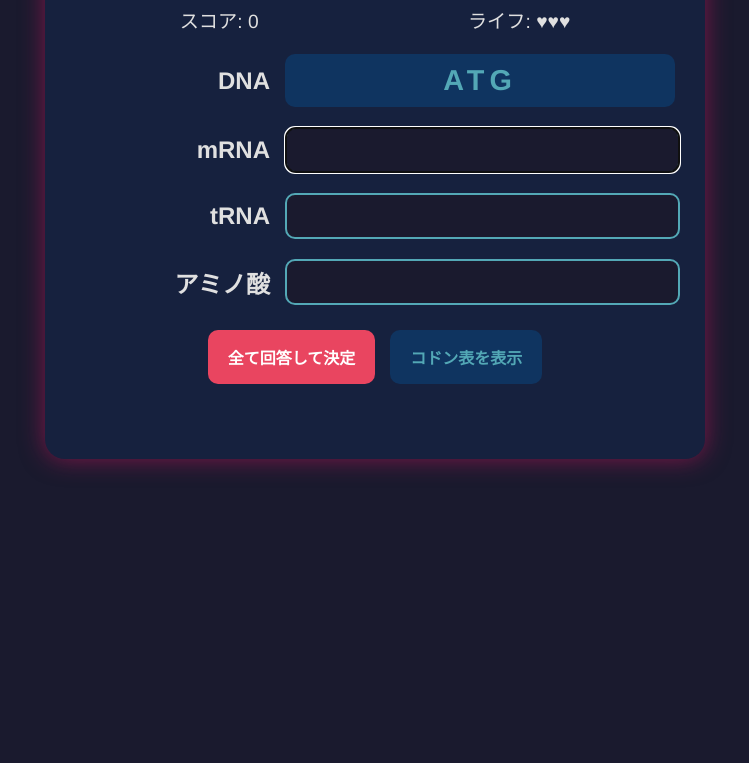
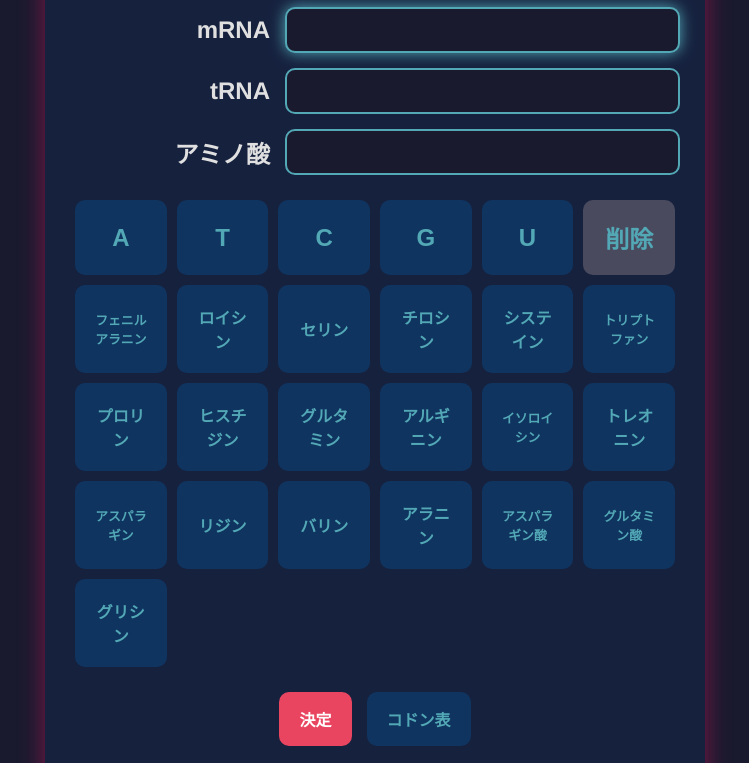
Before and after one commit to 002taku/DNAGAME, a plain HTML site: page index.html in a window 1280 px wide. Shown: the part 246-1009 px from the top of the page, without its empty margins (265-1014 px from the left). Before the commit the page ends 840 px from the top, so only its background shows below. Drawn offline with Linux system fonts and the light colour scheme.

Commit message:
Add files via upload

```diff
--- a/index.html
+++ b/index.html
@@ -7,369 +7,177 @@
     <style>
         /* --- CSS（デザイン） --- */
         :root {
-            --primary-bg: #1a1a2e;
-            --secondary-bg: #16213e;
-            --accent-color: #e94560;
-            --text-color: #e0e0e0;
-            --highlight-color: #53a8b6;
-            --correct-color: #4caf50;
+            --primary-bg: #1a1a2e; --secondary-bg: #16213e; --accent-color: #e94560;
+            --text-color: #e0e0e0; --highlight-color: #53a8b6; --correct-color: #4caf50;
             --wrong-color: #f44336;
         }
-
         body {
-            font-family: 'Helvetica', 'Arial', sans-serif;
-            background-color: var(--primary-bg);
-            color: var(--text-color);
-            display: flex;
-            justify-content: center;
-            align-items: center;
-            min-height: 100vh;
-            margin: 0;
-            padding: 20px 0;
-            text-align: center;
+            font-family: 'Helvetica', 'Arial', sans-serif; background-color: var(--primary-bg);
+            color: var(--text-color); display: flex; justify-content: center; align-items: center;
+            min-height: 100vh; margin: 0; padding: 20px 0; text-align: center;
         }
-
         #game-container {
-            background-color: var(--secondary-bg);
-            padding: 30px;
-            border-radius: 20px;
-            box-shadow: 0 0 25px rgba(227, 20, 100, 0.5);
-            width: 90%;
-            max-width: 600px;
+            background-color: var(--secondary-bg); padding: 30px; border-radius: 20px;
+            box-shadow: 0 0 25px rgba(227, 20, 100, 0.5); width: 90%; max-width: 600px;
         }
-
-        h1 {
-            color: #e2703a;
-            margin-bottom: 20px;
+        h1 { color: #e2703a; margin-bottom: 20px; }
+        #game-info {
+            display: flex; justify-content: space-around; margin-bottom: 20px; font-size: 1.2em;
         }
-
-        #game-info {
-            display: flex;
-            justify-content: space-around;
-            margin-bottom: 20px;
-            font-size: 1.2em;
+        .problem-set {
+            margin: 15px 0; display: grid; grid-template-columns: 1fr 2fr; gap: 15px; align-items: center;
         }
-
-        .problem-set {
-            margin: 20px 0;
-            display: grid;
-            grid-template-columns: 1fr 2fr;
-            gap: 15px;
-            align-items: center;
+        .label { font-size: 1.5em; font-weight: bold; text-align: right; }
+        #dna-display {
+            font-size: 1.8em; font-weight: bold; letter-spacing: 5px; padding: 10px;
+            background-color: #0f3460; border-radius: 10px; color: var(--highlight-color);
         }
-
-        .label {
-            font-size: 1.5em;
-            font-weight: bold;
-            text-align: right;
+        .answer-input {
+            width: 95%; padding: 10px; font-size: 1.2em; text-align: center;
+            border: 2px solid var(--highlight-color); background-color: var(--primary-bg);
+            color: var(--text-color); border-radius: 10px; text-transform: uppercase;
+            transition: box-shadow 0.3s;
         }
-
-        #dna-display {
-            font-size: 1.8em;
-            font-weight: bold;
-            letter-spacing: 5px;
-            padding: 10px;
-            background-color: #0f3460;
-            border-radius: 10px;
-            color: var(--highlight-color);
+        .answer-input.active-input { box-shadow: 0 0 15px var(--highlight-color); }
+        .control-buttons { display: flex; justify-content: center; gap: 15px; margin-top: 25px; flex-wrap: wrap; }
+        .game-button {
+            padding: 15px 20px; font-size: 1em; font-weight: bold; cursor: pointer;
+            border: none; border-radius: 10px; transition: all 0.2s;
         }
-
-        .answer-input {
-            width: 95%;
-            padding: 10px;
-            font-size: 1.2em;
-            text-align: center;
-            border: 2px solid var(--highlight-color);
-            background-color: var(--primary-bg);
-            color: var(--text-color);
-            border-radius: 10px;
-            text-transform: uppercase;
-        }
-
-        .control-buttons {
-            display: flex;
-            justify-content: center;
-            gap: 15px;
-            margin-top: 25px;
-        }
-
-        .game-button {
-            padding: 15px 20px;
-            font-size: 1em;
-            font-weight: bold;
-            cursor: pointer;
-            border: none;
-            border-radius: 10px;
-            transition: background-color 0.3s, transform 0.2s;
-        }
-
-        #submit-button {
-            background-color: var(--accent-color);
-            color: white;
-        }
+        #submit-button { background-color: var(--accent-color); color: white; }
         #submit-button:hover { background-color: #c73049; }
-
-        #toggle-codon-button {
-            background-color: #0f3460;
-            color: var(--highlight-color);
-        }
+        #toggle-codon-button { background-color: #0f3460; color: var(--highlight-color); }
         #toggle-codon-button:hover { background-color: #1a4a8a; }
-
-        #reset-button {
-            background-color: var(--correct-color);
-            color: white;
-            display: none; /* 最初は非表示 */
-        }
+        #reset-button { background-color: var(--correct-color); color: white; display: none; }
         #reset-button:hover { background-color: #388e3c; }
 
+        #input-form { margin-top: 25px; display: grid; grid-template-columns: repeat(auto-fit, minmax(80px, 1fr)); gap: 10px; }
+        .base-button { padding: 20px; font-size: 1.5em; font-weight: bold; background-color: #0f3460; color: var(--highlight-color); }
+        #delete-button { background-color: #4a4a5e; }
 
-        #feedback { margin-top: 20px; font-size: 1.2em; height: 25px; }
+        #feedback { margin-top: 20px; font-size: 1.2em; height: 50px; }
 
-        /* コドン表モーダル */
         #codon-modal {
-            display: none; /* 最初は非表示 */
-            position: fixed;
-            z-index: 1;
-            left: 0; top: 0;
-            width: 100%; height: 100%;
-            overflow: auto;
-            background-color: rgba(0,0,0,0.6);
-            justify-content: center;
-            align-items: center;
+            display: none; position: fixed; z-index: 100; left: 0; top: 0;
+            width: 100%; height: 100%; overflow: auto; background-color: rgba(0,0,0,0.7);
+            align-items: flex-start; justify-content: center; padding-top: 5vh;
         }
         #codon-content {
-            background-color: var(--secondary-bg);
-            padding: 20px;
-            border: 1px solid #888;
-            border-radius: 15px;
-            width: 95%;
-            max-width: 800px;
+            background-color: var(--secondary-bg); padding: 20px; border-radius: 15px;
+            width: 95%; max-width: 800px; max-height: 85vh; overflow-y: auto;
         }
-        #codon-table {
-            width: 100%;
-            border-collapse: collapse;
+        #codon-table { width: 100%; border-collapse: collapse; }
+        #codon-table th, #codon-table td {
+            border: 1px solid var(--highlight-color); padding: 5px;
+            font-size: 0.8em; text-align: center; vertical-align: middle;
         }
-        #codon-table th, #codon-table td {
-            border: 1px solid var(--highlight-color);
-            padding: 5px;
-            font-size: 0.9em;
-        }
-        #codon-table th { background-color: #0f3460; }
+        #codon-table th { background-color: #0f3460; position: sticky; top: -1px; }
     </style>
 </head>
 <body>
-
     <div id="game-container">
         <h1>DNAラッシュ 🧬 セントラルドグマ</h1>
-
-        <div id="game-info">
-            <span id="score">スコア: 0</span>
-            <span id="lives">ライフ: ♥♥♥</span>
+        <div id="game-info"><span id="score">スコア: 0</span><span id="lives">ライフ: ♥♥♥</span></div>
+        <div class="problem-set"><span class="label">DNA</span><span id="dna-display">TAC</span></div>
+        <div class="problem-set"><label for="mrna-input" class="label">mRNA</label><input type="text" id="mrna-input" class="answer-input" readonly></div>
+        <div class="problem-set"><label for="trna-input" class="label">tRNA</label><input type="text" id="trna-input" class="answer-input" readonly></div>
+        <div class="problem-set"><label for="amino-acid-input" class="label">アミノ酸</label><input type="text" id="amino-acid-input" class="answer-input" readonly></div>
+        <div id="input-form">
+            <button class="game-button base-button" data-type="base">A</button>
+            <button class="game-button base-button" data-type="base">T</button>
+            <button class="game-button base-button" data-type="base">C</button>
+            <button class="game-button base-button" data-type="base">G</button>
+            <button class="game-button base-button" data-type="base">U</button>
+            <button id="delete-button" class="game-button base-button">削除</button>
         </div>
-
-        <div class="problem-set">
-            <span class="label">DNA</span>
-            <span id="dna-display">TAC</span>
-        </div>
-        <div class="problem-set">
-            <label for="mrna-input" class="label">mRNA</label>
-            <input type="text" id="mrna-input" class="answer-input" maxlength="3">
-        </div>
-        <div class="problem-set">
-            <label for="trna-input" class="label">tRNA</label>
-            <input type="text" id="trna-input" class="answer-input" maxlength="3">
-        </div>
-        <div class="problem-set">
-            <label for="amino-acid-input" class="label">アミノ酸</label>
-            <input type="text" id="amino-acid-input" class="answer-input">
-        </div>
-
-        <div class="control-buttons">
-            <button id="submit-button" class="game-button">全て回答して決定</button>
-            <button id="toggle-codon-button" class="game-button">コドン表を表示</button>
-            <button id="reset-button" class="game-button">もう一度挑戦！</button>
-        </div>
-
+        <div class="control-buttons"><button id="submit-button" class="game-button">決定</button><button id="toggle-codon-button" class="game-button">コドン表</button><button id="reset-button" class="game-button">もう一度挑戦！</button></div>
         <div id="feedback"></div>
     </div>
-
     <div id="codon-modal">
         <div id="codon-content">
-            <h2>mRNA コドン表</h2>
-            <table id="codon-table"></table>
-            <p style="margin-top: 15px;">（閉じるには表の外側をクリック）</p>
+            <h2>mRNA コドン表</h2><table id="codon-table"></table><p style="margin-top: 15px;">（閉じるには表の外側をクリック）</p>
         </div>
     </div>
 
     <script>
-    /* --- JavaScript（ゲームの動き） --- */
+    // --- JavaScript ---
+    const rules = { dnaToMrna: {'A': 'U', 'T': 'A', 'C': 'G', 'G': 'C'}, mrnaToTrna: {'A': 'U', 'U': 'A', 'C': 'G', 'G': 'C'} };
+    const codonTable = { 'UUU': 'フェニルアラニン', 'UUC': 'フェニルアラニン', 'UUA': 'ロイシン', 'UUG': 'ロイシン', 'UCU': 'セリン', 'UCC': 'セリン', 'UCA': 'セリン', 'UCG': 'セリン', 'UAU': 'チロシン', 'UAC': 'チロシン', 'UAA': '終止', 'UAG': '終止', 'UGU': 'システイン', 'UGC': 'システイン', 'UGA': '終止', 'UGG': 'トリプトファン', 'CUU': 'ロイシン', 'CUC': 'ロイシン', 'CUA': 'ロイシン', 'CUG': 'ロイシン', 'CCU': 'プロリン', 'CCC': 'プロリン', 'CCA': 'プロリン', 'CCG': 'プロリン', 'CAU': 'ヒスチジン', 'CAC': 'ヒスチジン', 'CAA': 'グルタミン', 'CAG': 'グルタミン', 'CGU': 'アルギニン', 'CGC': 'アルギニン', 'CGA': 'アルギニン', 'CGG': 'アルギニン', 'AUU': 'イソロイシン', 'AUC': 'イソロイシン', 'AUA': 'イソロイシン', 'AUG': 'メチオニン(開始)', 'ACU': 'トレオニン', 'ACC': 'トレオニン', 'ACA': 'トレオニン', 'ACG': 'トレオニン', 'AAU': 'アスパラギン', 'AAC': 'アスパラギン', 'AAA': 'リジン', 'AAG': 'リジン', 'AGU': 'セリン', 'AGC': 'セリン', 'AGA': 'アルギニン', 'AGG': 'アルギニン', 'GUU': 'バリン', 'GUC': 'バリン', 'GUA': 'バリン', 'GUG': 'バリン', 'GCU': 'アラニン', 'GCC': 'アラニン', 'GCA': 'アラニン', 'GCG': 'アラニン', 'GAU': 'アスパラギン酸', 'GAC': 'アスパラギン酸', 'GAA': 'グルタミン酸', 'GAG': 'グルタミン酸', 'GGU': 'グリシン', 'GGC': 'グリシン', 'GGA': 'グリシン', 'GGG': 'グリシン' };
+    const aminoAcids = [...new Set(Object.values(codonTable))].filter(acid => acid !== '終止' && acid !== 'メチオニン(開始)');
+    const elements = { score: document.getElementById('score'), lives: document.getElementById('lives'), dnaDisplay: document.getElementById('dna-display'), mrnaInput: document.getElementById('mrna-input'), trnaInput: document.getElementById('trna-input'), aminoAcidInput: document.getElementById('amino-acid-input'), submitButton: document.getElementById('submit-button'), toggleCodonButton: document.getElementById('toggle-codon-button'), resetButton: document.getElementById('reset-button'), feedback: document.getElementById('feedback'), codonModal: document.getElementById('codon-modal'), codonTable: document.getElementById('codon-table'), inputForm: document.getElementById('input-form'), answerInputs: document.querySelectorAll('.answer-input'), deleteButton: document.getElementById('delete-button'), baseButtons: document.querySelectorAll('[data-type="base"]') };
+    let state = { score: 0, lives: 3, currentDna: '', correctAnswers: {}, activeInput: null };
 
-    // --- データ定義 ---
-    const rules = {
-        dnaToMrna: {'A': 'U', 'T': 'A', 'C': 'G', 'G': 'C'},
-        mrnaToTrna: {'A': 'U', 'U': 'A', 'C': 'G', 'G': 'C'}
-    };
-
-    const codonTable = {
-        'UUU': 'フェニルアラニン', 'UUC': 'フェニルアラニン', 'UUA': 'ロイシン', 'UUG': 'ロイシン',
-        'UCU': 'セリン', 'UCC': 'セリン', 'UCA': 'セリン', 'UCG': 'セリン',
-        'UAU': 'チロシン', 'UAC': 'チロシン', 'UAA': '終止', 'UAG': '終止',
-        'UGU': 'システイン', 'UGC': 'システイン', 'UGA': '終止', 'UGG': 'トリプトファン',
-        'CUU': 'ロイシン', 'CUC': 'ロイシン', 'CUA': 'ロイシン', 'CUG': 'ロイシン',
-        'CCU': 'プロリン', 'CCC': 'プロリン', 'CCA': 'プロリン', 'CCG': 'プロリン',
-        'CAU': 'ヒスチジン', 'CAC': 'ヒスチジン', 'CAA': 'グルタミン', 'CAG': 'グルタミン',
-        'CGU': 'アルギニン', 'CGC': 'アルギニン', 'CGA': 'アルギニン', 'CGG': 'アルギニン',
-        'AUU': 'イソロイシン', 'AUC': 'イソロイシン', 'AUA': 'イソロイシン', 'AUG': 'メチオニン(開始)',
-        'ACU': 'トレオニン', 'ACC': 'トレオニン', 'ACA': 'トレオニン', 'ACG': 'トレオニン',
-        'AAU': 'アスパラギン', 'AAC': 'アスパラギン', 'AAA': 'リジン', 'AAG': 'リジン',
-        'AGU': 'セリン', 'AGC': 'セリン', 'AGA': 'アルギニン', 'AGG': 'アルギニン',
-        'GUU': 'バリン', 'GUC': 'バリン', 'GUA': 'バリン', 'GUG': 'バリン',
-        'GCU': 'アラニン', 'GCC': 'アラニン', 'GCA': 'アラニン', 'GCG': 'アラニン',
-        'GAU': 'アスパラギン酸', 'GAC': 'アスパラギン酸', 'GAA': 'グルタミン酸', 'GAG': 'グルタミン酸',
-        'GGU': 'グリシン', 'GGC': 'グリシン', 'GGA': 'グリシン', 'GGG': 'グリシン'
-    };
-
-
-    // --- HTML要素の取得 ---
-    const elements = {
-        score: document.getElementById('score'),
-        lives: document.getElementById('lives'),
-        dnaDisplay: document.getElementById('dna-display'),
-        mrnaInput: document.getElementById('mrna-input'),
-        trnaInput: document.getElementById('trna-input'),
-        aminoAcidInput: document.getElementById('amino-acid-input'),
-        submitButton: document.getElementById('submit-button'),
-        toggleCodonButton: document.getElementById('toggle-codon-button'),
-        resetButton: document.getElementById('reset-button'),
-        feedback: document.getElementById('feedback'),
-        codonModal: document.getElementById('codon-modal'),
-        codonTable: document.getElementById('codon-table')
-    };
-
-    // --- ゲームの状態 ---
-    let state = {
-        score: 0,
-        lives: 3,
-        currentDna: '',
-        correctAnswers: { mrna: '', trna: '', aminoAcid: '' }
-    };
-
-    // --- 関数定義 ---
     function generateCodonTable() {
         const bases = ['U', 'C', 'A', 'G'];
-        let html = '<thead><tr><th></th>';
-        bases.forEach(b => html += `<th>${b}</th>`);
-        html += '</tr></thead><tbody>';
-        bases.forEach(first => {
-            bases.forEach(second => {
-                html += `<tr><th>${first}${second}</th>`;
-                bases.forEach(third => {
-                    const codon = first + second + third;
-                    html += `<td><b>${codon}</b><br>${codonTable[codon]}</td>`;
+        let tableHTML = '<thead><tr><th></th>';
+        bases.forEach(base => tableHTML += `<th>${base}</th>`);
+        tableHTML += '<th></th></tr></thead><tbody>';
+        bases.forEach(firstBase => {
+            tableHTML += `<tr><th>${firstBase}</th>`;
+            bases.forEach(secondBase => {
+                let cellContent = '';
+                bases.forEach(thirdBase => {
+                    const codon = firstBase + secondBase + thirdBase;
+                    const aminoAcid = codonTable[codon] || '';
+                    cellContent += `<b>${codon}</b>: ${aminoAcid.replace('(開始)', '')}<br>`;
                 });
-                html += '</tr>';
+                tableHTML += `<td>${cellContent}</td>`;
             });
+            tableHTML += `<th>${firstBase}</th></tr>`;
         });
-        html += '</tbody>';
-        elements.codonTable.innerHTML = html;
+        tableHTML += '</tbody>';
+        elements.codonTable.innerHTML = tableHTML;
     }
 
-    function updateDisplay() {
-        elements.score.textContent = `スコア: ${state.score}`;
-        elements.lives.textContent = `ライフ: ${'♥'.repeat(state.lives)}`;
-    }
+    function updateDisplay() { elements.score.textContent = `スコア: ${state.score}`; elements.lives.textContent = `ライフ: ${'♥'.repeat(state.lives)}`; }
+    function setActiveInput(inputElement) { elements.answerInputs.forEach(el => el.classList.remove('active-input')); state.activeInput = inputElement; state.activeInput.classList.add('active-input'); }
+    function nextProblem() { let aminoAcid = ''; do { const dnaBases = ['A', 'T', 'C', 'G']; state.currentDna = [1, 2, 3].map(() => dnaBases[Math.floor(Math.random() * 4)]).join(''); state.correctAnswers.mrna = Array.from(state.currentDna).map(b => rules.dnaToMrna[b]).join(''); aminoAcid = codonTable[state.correctAnswers.mrna]; } while (!aminoAcid || aminoAcid === '終止' || aminoAcid === 'メチオニン(開始)'); state.correctAnswers.trna = Array.from(state.correctAnswers.mrna).map(b => rules.mrnaToTrna[b]).join(''); state.correctAnswers.aminoAcid = aminoAcid; elements.dnaDisplay.textContent = state.currentDna; elements.answerInputs.forEach(el => el.value = ''); elements.feedback.textContent = ''; setActiveInput(elements.mrnaInput); }
+    function checkAnswer() { const userMrna = elements.mrnaInput.value; const userTrna = elements.trnaInput.value; const userAmino = elements.aminoAcidInput.value; const isCorrect = userMrna === state.correctAnswers.mrna && userTrna === state.correctAnswers.trna && userAmino === state.correctAnswers.aminoAcid; if (isCorrect) { elements.feedback.textContent = "パーフェクト！🎉"; elements.feedback.style.color = 'var(--correct-color)'; state.score += 100; } else { elements.feedback.innerHTML = `残念...<br>正解は ${state.correctAnswers.mrna} / ${state.correctAnswers.trna} / ${state.correctAnswers.aminoAcid}`; elements.feedback.style.color = 'var(--wrong-color)'; state.lives--; } updateDisplay(); (state.lives > 0) ? setTimeout(nextProblem, 2500) : gameOver(); }
+    function gameOver() { elements.feedback.textContent = "ゲームオーバー！"; elements.dnaDisplay.textContent = "FIN"; elements.submitButton.style.display = 'none'; elements.toggleCodonButton.style.display = 'none'; elements.resetButton.style.display = 'inline-block'; }
+    function resetGame() { state.score = 0; state.lives = 3; updateDisplay(); elements.submitButton.style.display = 'inline-block'; elements.toggleCodonButton.style.display = 'inline-block'; elements.resetButton.style.display = 'none'; nextProblem(); }
 
-    function nextProblem() {
-        // 開始コドン(AUG)か終止コドン以外が生成されるまで繰り返す
-        let aminoAcid = '';
-        do {
-            const dnaBases = ['A', 'T', 'C', 'G'];
-            state.currentDna = [1, 2, 3].map(() => dnaBases[Math.floor(Math.random() * 4)]).join('');
-
-            state.correctAnswers.mrna = Array.from(state.currentDna).map(b => rules.dnaToMrna[b]).join('');
-            aminoAcid = codonTable[state.correctAnswers.mrna];
-
-        } while (aminoAcid === '終止' || aminoAcid === 'メチオニン(開始)');
-
-        state.correctAnswers.trna = Array.from(state.correctAnswers.mrna).map(b => rules.mrnaToTrna[b]).join('');
-        state.correctAnswers.aminoAcid = aminoAcid;
-
-        elements.dnaDisplay.textContent = state.currentDna;
-        [elements.mrnaInput, elements.trnaInput, elements.aminoAcidInput].forEach(el => el.value = '');
-        elements.feedback.textContent = '';
-        elements.mrnaInput.focus();
-    }
-
-    function checkAnswer() {
-        const userMrna = elements.mrnaInput.value.toUpperCase();
-        const userTrna = elements.trnaInput.value.toUpperCase();
-        const userAmino = elements.aminoAcidInput.value.trim();
-
-        const isMrnaCorrect = userMrna === state.correctAnswers.mrna;
-        const isTrnaCorrect = userTrna === state.correctAnswers.trna;
-        // アミノ酸はカタカナ・ひらがなを区別しない
-        const isAminoCorrect = userAmino.replace(/[\u30a1-\u30f6]/g, m => String.fromCharCode(m.charCodeAt(0) - 0x60)) === state.correctAnswers.aminoAcid.replace(/[\u30a1-\u30f6]/g, m => String.fromCharCode(m.charCodeAt(0) - 0x60));
-
-        if (isMrnaCorrect && isTrnaCorrect && isAminoCorrect) {
-            elements.feedback.textContent = "パーフェクト！🎉";
-            elements.feedback.style.color = 'var(--correct-color)';
-            state.score += 100;
-        } else {
-            elements.feedback.innerHTML = `残念...<br>
-                mRNA: ${state.correctAnswers.mrna} /
-                tRNA: ${state.correctAnswers.trna} /
-                アミノ酸: ${state.correctAnswers.aminoAcid}`;
-            elements.feedback.style.color = 'var(--wrong-color)';
-            state.lives--;
-        }
-
-        updateDisplay();
-
-        if (state.lives > 0) {
-            setTimeout(nextProblem, 2500);
-        } else {
-            gameOver();
-        }
-    }
-
-    function gameOver() {
-        elements.feedback.textContent = "ゲームオーバー！";
-        elements.dnaDisplay.textContent = "FIN";
-        elements.submitButton.style.display = 'none';
-        elements.toggleCodonButton.style.display = 'none';
-        elements.resetButton.style.display = 'inline-block';
-        [elements.mrnaInput, elements.trnaInput, elements.aminoAcidInput].forEach(el => el.disabled = true);
-    }
-
-    function resetGame() {
-        state.score = 0;
-        state.lives = 3;
-        updateDisplay();
-
-        elements.submitButton.style.display = 'inline-block';
-        elements.toggleCodonButton.style.display = 'inline-block';
-        elements.resetButton.style.display = 'none';
-        [elements.mrnaInput, elements.trnaInput, elements.aminoAcidInput].forEach(el => el.disabled = false);
-
-        nextProblem();
-    }
-
-    // --- イベントリスナー ---
+    // --- ▼▼▼ イベントリスナーの修正 ▼▼▼ ---
     elements.submitButton.addEventListener('click', checkAnswer);
     elements.resetButton.addEventListener('click', resetGame);
-    elements.toggleCodonButton.addEventListener('click', () => {
-        elements.codonModal.style.display = 'flex';
+    elements.toggleCodonButton.addEventListener('click', () => { elements.codonModal.style.display = 'flex'; });
+    elements.codonModal.addEventListener('click', (e) => { if (e.target === elements.codonModal) { elements.codonModal.style.display = 'none'; } });
+    elements.answerInputs.forEach(input => input.addEventListener('click', (e) => setActiveInput(e.target)));
+
+    // 塩基ボタン (A, T, C, G, U) の機能
+    elements.baseButtons.forEach(button => {
+        button.addEventListener('click', (e) => {
+            if (state.activeInput && state.activeInput.id !== 'amino-acid-input') {
+                if (state.activeInput.value.length < 3) {
+                    state.activeInput.value += e.target.textContent;
+                }
+            }
+        });
     });
-    elements.codonModal.addEventListener('click', (e) => {
-        if (e.target === elements.codonModal) {
-            elements.codonModal.style.display = 'none';
+
+    // 削除ボタンの機能
+    elements.deleteButton.addEventListener('click', () => {
+        if (state.activeInput) {
+            state.activeInput.value = state.activeInput.value.slice(0, -1);
         }
+    });
+
+    // アミノ酸ボタンの生成と機能
+    aminoAcids.forEach(acid => {
+        const button = document.createElement('button');
+        button.textContent = acid;
+        button.className = 'game-button base-button amino-acid-button';
+        button.style.fontSize = acid.length > 5 ? '0.8em' : '1em';
+        elements.inputForm.appendChild(button);
+        button.addEventListener('click', () => {
+            if (state.activeInput && state.activeInput.id === 'amino-acid-input') {
+                state.activeInput.value = acid;
+            }
+        });
     });
 
     // --- ゲーム初期化 ---
     generateCodonTable();
     resetGame();
-
     </script>
 </body>
 </html>
```
